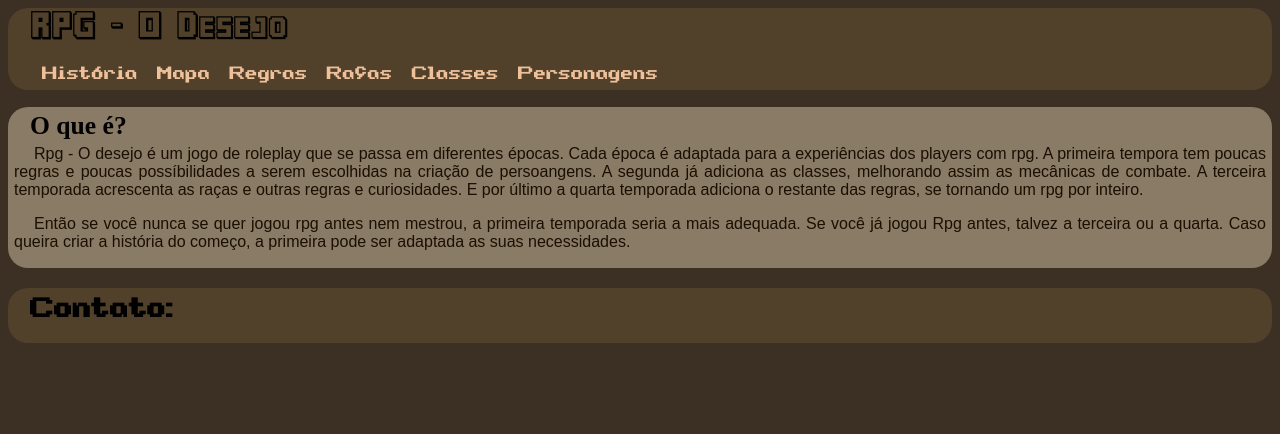
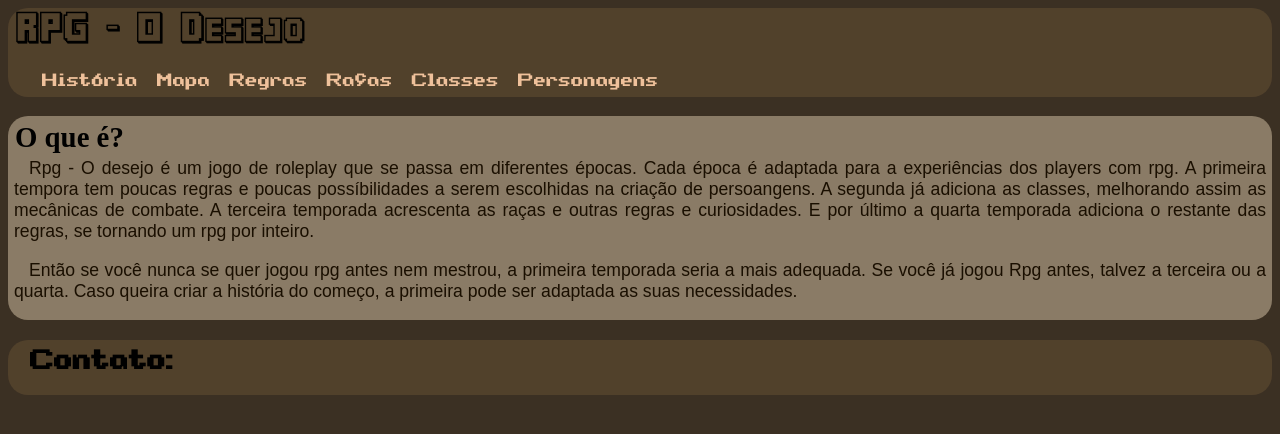
Before and after one commit to xation222/RPG_Site, a plain HTML site: page index.html in a window 1280 px wide. Drawn offline with nearby package versions, Linux system fonts and the light colour scheme.

Commit message:
pagina inicial mobile

```diff
--- a/index.html
+++ b/index.html
@@ -25,6 +25,7 @@
                 <li><a href="raças/index.html">Raças</a></li>
                 <li><a href="classes/index.html">Classes</a></li>
                 <li><a href="personagens/index.html">Personagens</a></li>
+                <li><a href="sugestoes/index.html">Sugestões</a></li>
             </ul>
         </menu>
         <nav>
@@ -71,6 +72,5 @@
             }
         })
     </script>
-
 </body>
 </html>
--- a/style.css
+++ b/style.css
@@ -62,12 +62,13 @@ h1#principal {
     font-family: mine;
 }
 h1 {
-    font-size: 1.6em;
-    text-indent: 20px;
-    padding-top: 4px;
+    font-size: 1.2em;
+    text-indent: 5px;
+    padding-top: 5px;
     margin-bottom: 4px;
 }
 h2 {
+    font-size: 1em;
     padding-top: 8px;
     text-indent: 20px;
 }
@@ -81,9 +82,12 @@ p {
     font-family: sans-serif, 'Times New Roman', Times, serif;
     margin-top: 1px;
     color: #1a0f00;
-    text-indent: 20px;
+    text-indent: 15px;
     padding-left: 4px;
     padding-right: 4px;
+    text-align: justify;
+    text-justify: auto;
+    font-size: 0.8em;
 }
 menu ul {
     list-style: none;
--- a/stylerest.css
+++ b/stylerest.css
@@ -1,6 +1,6 @@
 @charset "UTF-8";
 
-@media screen and (min-width: 768px) {
+@media screen and (min-width: 769px) {
 menu {
     display: none;
 }
@@ -13,4 +13,13 @@ nav {
 a {
     display: inline;
 }
+h1 {
+    font-size: 1.8em;
 }
+h2 {
+    font-size: 1.5em;
+}
+p {
+    font-size: 1.1em;
+}
+}
```
